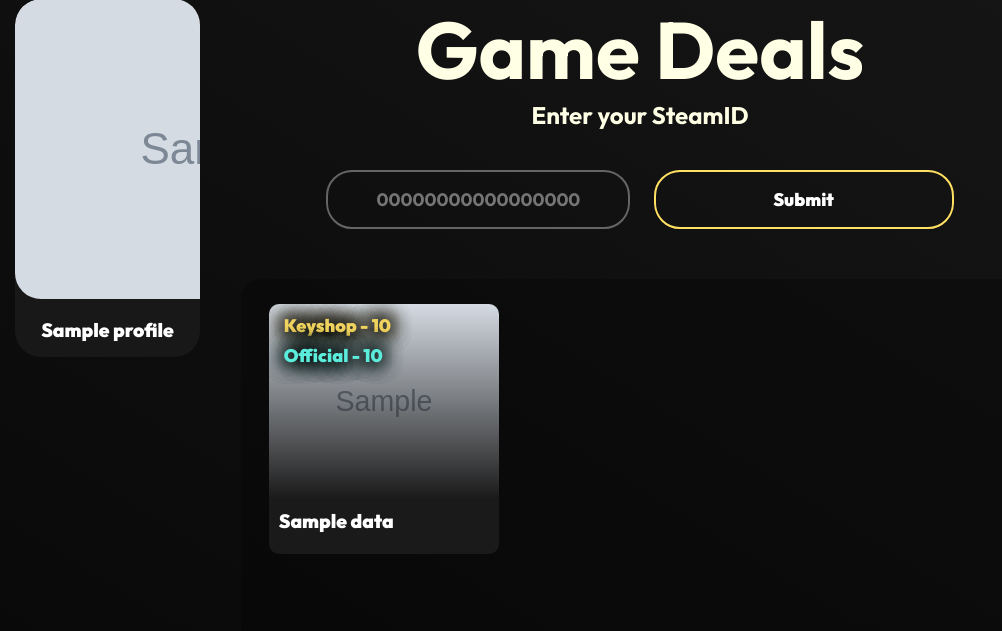
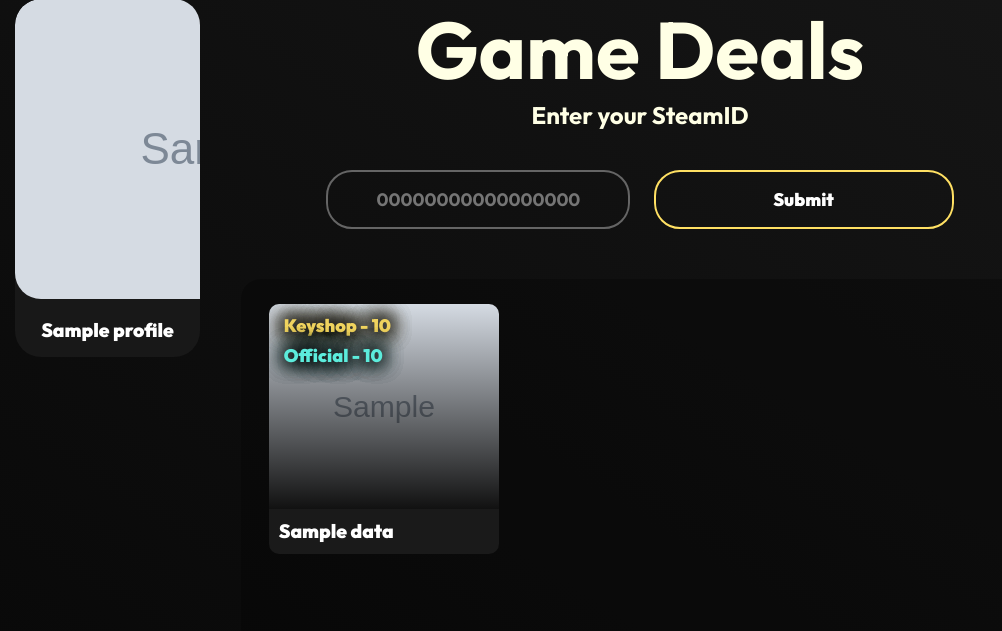
Before and after one commit to blazer2dev/steam-wishlist-viewer, a Flask app: template templates/index.html in a window 1280 px wide. Shown: the part 41-672 px from the top of the page, without its empty margins (0-1002 px from the left). Run offline with Flask 3, Linux system fonts and the light colour scheme; the template is opened without the code that fills it: most values are stand-ins (such as "Sample title", 1, 10 or a date in 2020); grey boxes marked "Sample" are stand-in pictures.

Commit message:
improve css

```diff
--- a/static/css/style.css
+++ b/static/css/style.css
@@ -129,7 +129,7 @@ body {
 
 .deal_banner {
     width: 100%;
-    height: 78%;
+    height: 82%;
     margin: auto;
     display: flex;
     justify-content: center;
@@ -154,7 +154,7 @@ body {
 
 .deal_gradient {
     position: relative;
-    background-image: linear-gradient(to bottom, transparent, rgba(26, 26, 26));
+    background-image: linear-gradient(to bottom, transparent, rgb(17 17 17));
     width: 100%;
     height: 100%;
     z-index: 1;
@@ -163,7 +163,7 @@ body {
 .deal_banner img {
     position: absolute;
     display: block;
-    height: 195px;
+    height: 205px;
 }
 
 .profile {
```
